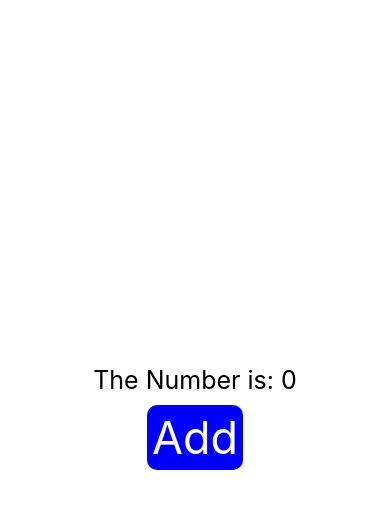
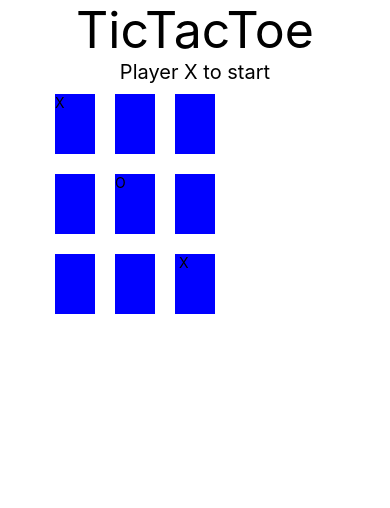
Before and after one commit to ingarbi/yt_react_native_tictactoe, a React Native app: screen / in a window 390 px wide. Shown: the top 508 px of the page. Built offline with nearby package versions, Linux system fonts and the light colour scheme.

Commit message:
#3 board

```diff
--- a/App.js
+++ b/App.js
@@ -1,20 +1,44 @@
-import { StatusBar } from 'expo-status-bar';
-import { useState } from 'react';
-import { StyleSheet, Text, TouchableOpacity, View } from 'react-native';
+import { StatusBar } from "expo-status-bar";
+import { useState } from "react";
+import {
+  FlatList,
+  StyleSheet,
+  Text,
+  TouchableOpacity,
+  View,
+} from "react-native";
 
 export default function App() {
-  const [number1, setNumber1] = useState(0)
-  const addToNumber = () => {
-    setNumber1(number1 + 1)
-  }
+  const [notification, setNotification] = useState("Player X to start");
+  const [refresh, setRefresh] = useState(false);
+  const [board, setBoard] = useState([
+    "X",
+    " ",
+    " ",
+    " ",
+    "O",
+    " ",
+    " ",
+    " ",
+    " X",
+  ]);
 
   return (
     <View style={styles.container}>
-      <Text style={styles.txt}>The Number is: {number1}</Text>
-      <TouchableOpacity style={styles.button1} onPress={() => addToNumber()}>
-      <Text style={styles.txt2}>Add</Text>
-      </TouchableOpacity>
       <StatusBar style="auto" />
+      <Text style={styles.txt1}>TicTacToe</Text>
+      <Text style={styles.txt2}>{notification}</Text>
+      <FlatList
+        style={styles.list}
+        data={board}
+        numColumns={3}
+        extraData={refresh}
+        renderItem={({item, inde}) => (
+          <TouchableOpacity style={styles.square}>
+            <Text>{item}</Text>
+          </TouchableOpacity>
+        )}
+      />
     </View>
   );
 }
@@ -22,22 +46,31 @@ export default function App() {
 const styles = StyleSheet.create({
   container: {
     flex: 1,
-    backgroundColor: '#fff',
-    alignItems: 'center',
-    justifyContent: 'center',
+    backgroundColor: "#fff",
+    alignItems: "center",
+    justifyContent: "center",
   },
-  txt:{
-    fontSize:25,
+  txt1: {
+    fontSize: 50,
   },
-  txt2:{
-    fontSize:45,
-    color: 'white',
+  txt2: {
+    fontSize: 20,
   },
-  button1:{
-    backgroundColor: 'blue',
-    fontSize:45,
+  button1: {
+    backgroundColor: "blue",
+    fontSize: 45,
     padding: 5,
     borderRadius: 10,
     margin: 10,
   },
+  list: {
+    width: 300,
+    height: 400,
+  },
+  square: {
+    height:60,
+    width: 40,
+    backgroundColor: "blue",
+    margin: 10,
+  }
 });
```
